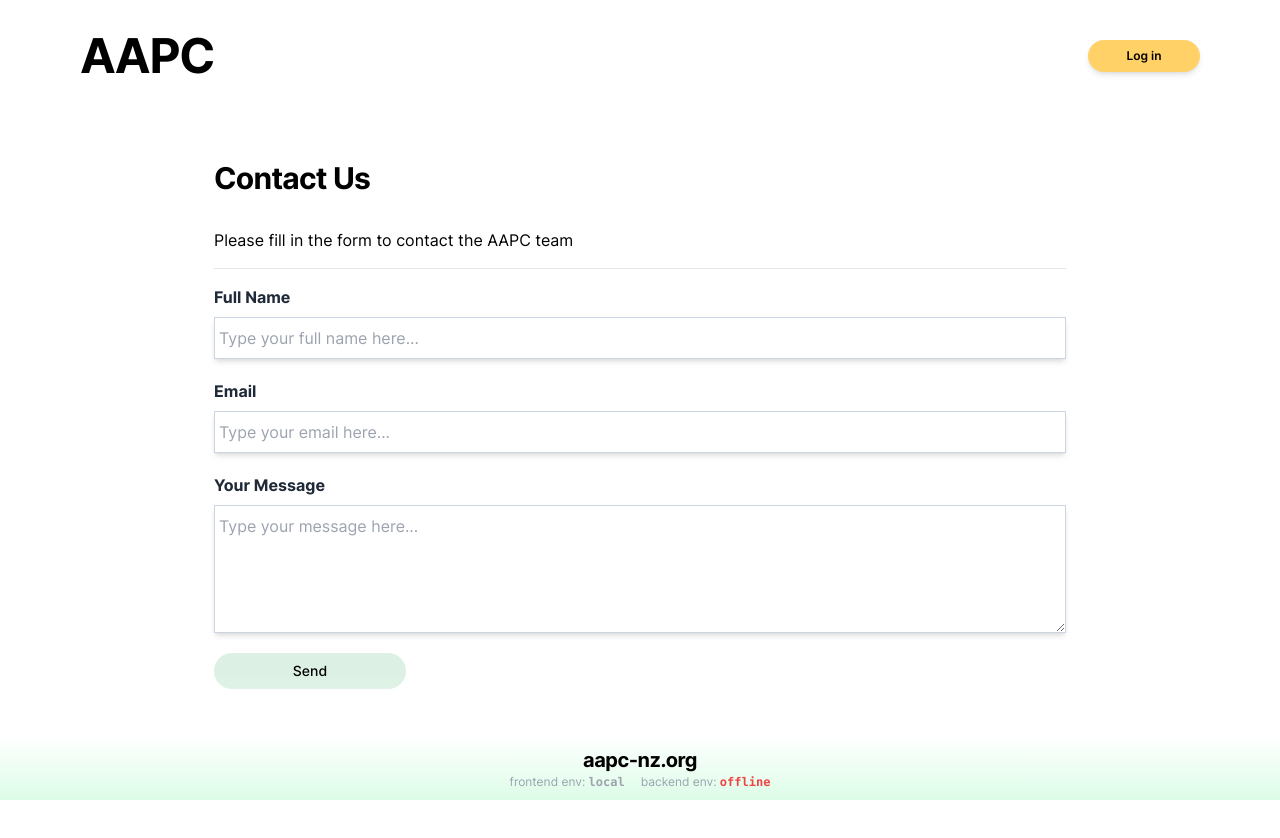
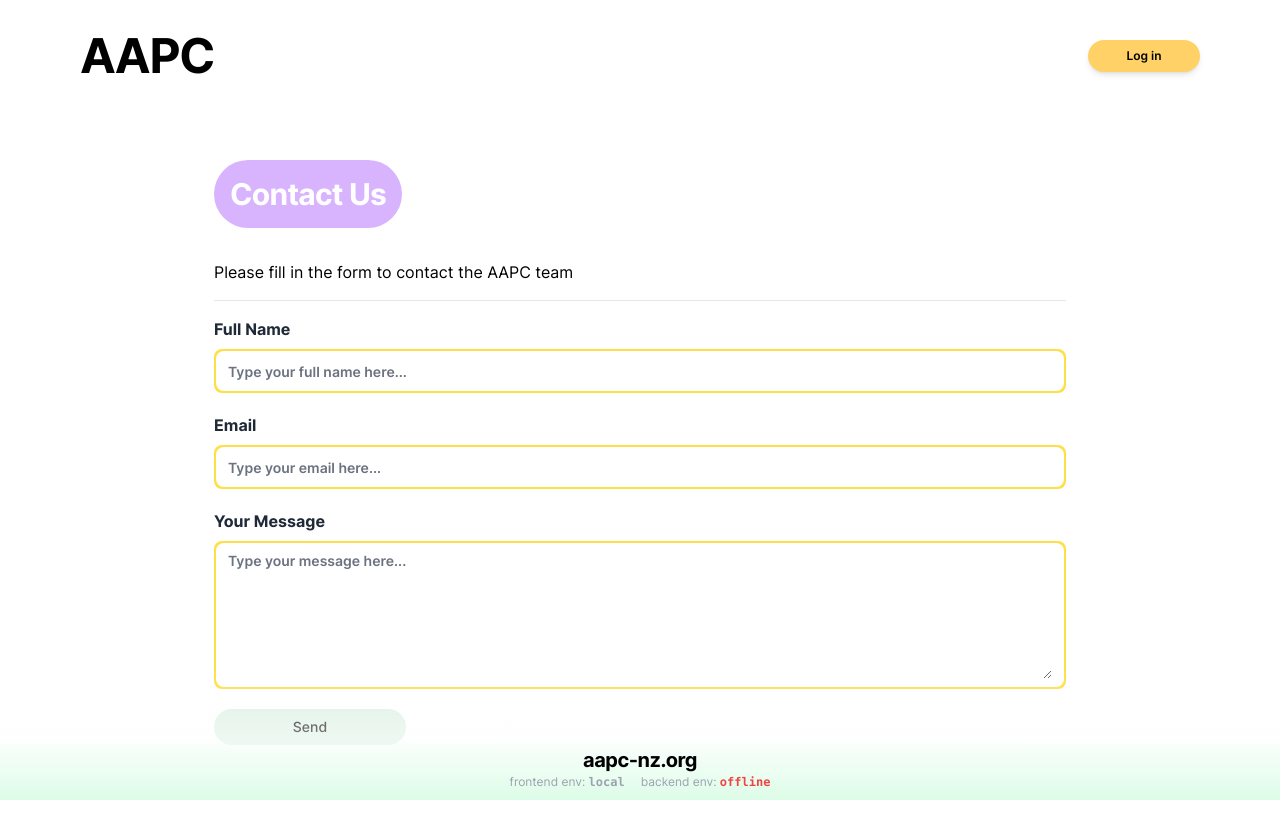
Before and after one commit to uoa-compsci399-s1-2024/capstone-project-2024-s1-team-15, a Next.js app in the folder frontend/: page /contact in a window 1280 px wide. Shown: the top 838 px of the page. Built offline with nearby package versions, Linux system fonts and the light colour scheme.

Commit message:
Added styling for Contact us title and form text areas

```diff
--- a/frontend/app/(content)/contact/page.tsx
+++ b/frontend/app/(content)/contact/page.tsx
@@ -5,7 +5,8 @@ export default function Contact() {
     return (
         <div>
             <div>
-                <h1 className="text-3xl font-bold">Contact Us</h1>
+                <h1 className="text-3xl text-white font-bold bg-purple-300 p-4 inline-block rounded-full w-auto md:text-left">Contact
+                    Us</h1>
             </div>
             <p>Please fill in the form to contact the AAPC team</p>
 
--- a/frontend/app/components/ContactForm.tsx
+++ b/frontend/app/components/ContactForm.tsx
@@ -9,22 +9,29 @@ export default function ContactForm() {
                 // onSubmit={handleSubmit}
                 className="py-4 my-4 border-t flex flex-col gap-5"
             >
-                <div className="flex flex-col gap-2">
+                <div className="flex flex-col gap-2 ">
                     <label htmlFor="fullname" className="font-bold text-gray-800">Full Name</label>
+                    <div
+                        className="flex items-center justify-center group rounded-lg text-sm font-semibold w-full focus-within:bg-gradient-to-r focus-within:from-yellow-300 focus-within:to-purple-500 bg-yellow-300 p-[2px] focus-within:p-[2px] focus-within:shadow-md">
+                        <div className="bg-white w-full py-2 px-3 rounded-lg flex justify-between items-center group">
                             <input
                                 type="text"
                                 id="fullname"
                                 minLength={1}
                                 maxLength={50}
-                        required
                                 placeholder="Type your full name here..."
-                        className="shadow-md px-1 py-2 border border-slate-300"
+                                className="w-full h-6 group outline-none placeholder-gray-500 "
 
                             />
+                        </div>
+                    </div>
                 </div>
 
                 <div className="flex flex-col gap-2">
                     <label htmlFor="email" className="font-bold text-gray-800">Email</label>
+                    <div
+                        className="flex items-center justify-center group rounded-lg text-sm font-semibold w-full focus-within:bg-gradient-to-r focus-within:from-yellow-300 focus-within:to-purple-500 bg-yellow-300 p-[2px] focus-within:p-[2px] focus-within:shadow-md">
+                        <div className="bg-white w-full py-2 px-3 rounded-lg flex justify-between items-center group">
                             <input
                                 type="text"
                                 id="email"
@@ -32,20 +39,28 @@ export default function ContactForm() {
                                 maxLength={50}
                                 required
                                 placeholder="Type your email here..."
-                        className="shadow-md px-1 py-2 border border-slate-300"
+                                className="w-full h-6 group outline-none placeholder-gray-500 "
                             />
+                        </div>
+                    </div>
+
                 </div>
 
                 <div className="flex flex-col gap-2">
                     <label htmlFor="message" className="font-bold text-gray-800">Your Message</label>
+                    <div
+                        className="flex items-center justify-center group rounded-lg text-sm font-semibold w-full focus-within:bg-gradient-to-r focus-within:from-yellow-300 focus-within:to-purple-500 bg-yellow-300 p-[2px] focus-within:p-[2px] focus-within:shadow-md">
+                        <div className="bg-white w-full py-2 px-3 rounded-lg flex justify-between items-center group">
                         <textarea
                             id="message"
                             minLength={2}
                             maxLength={500}
                             required
                             placeholder="Type your message here..."
-                        className="shadow-md px-1 py-2 border border-slate-300 h-32"
+                            className="w-full group outline-none placeholder-gray-500 h-32"
                         ></textarea>
+                        </div>
+                    </div>
                 </div>
 
                 <button className={"button w-48"} type="submit">
```
Lines whose indentation alone changed are shown as unchanged.
